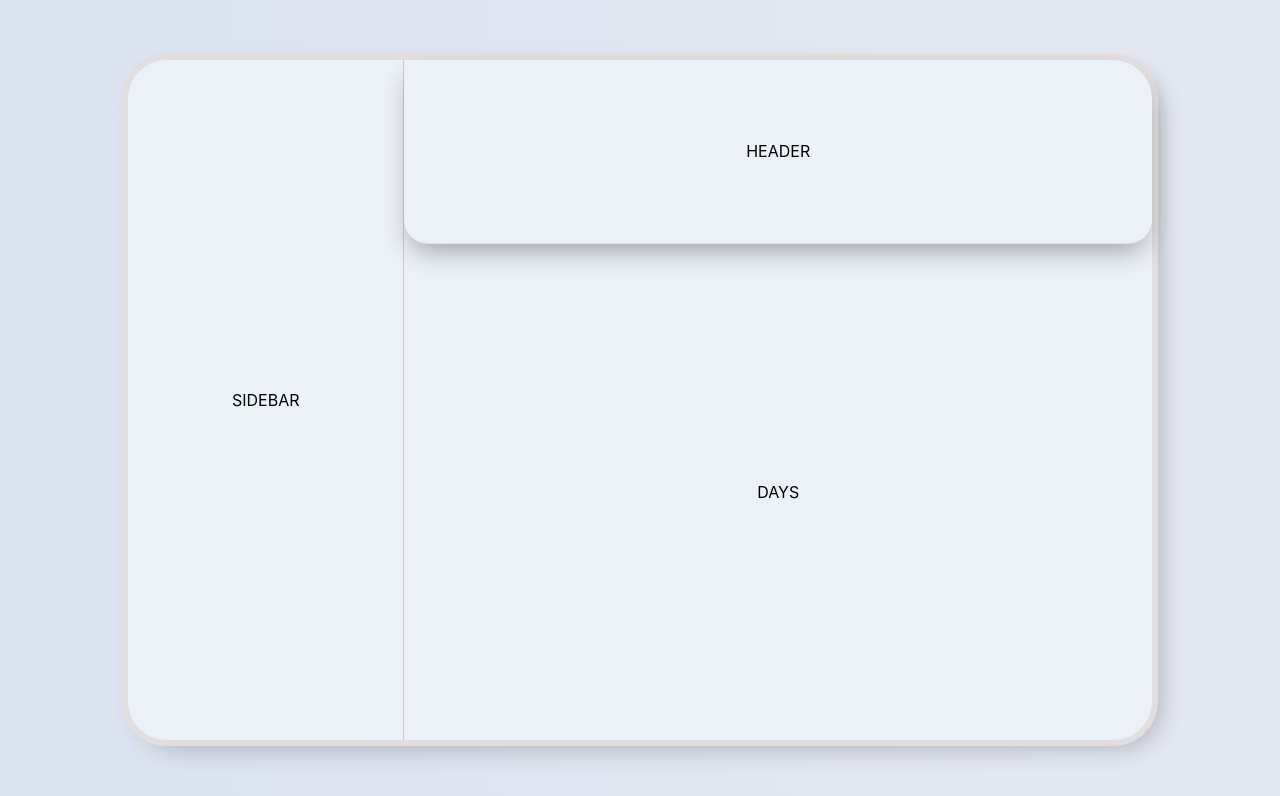
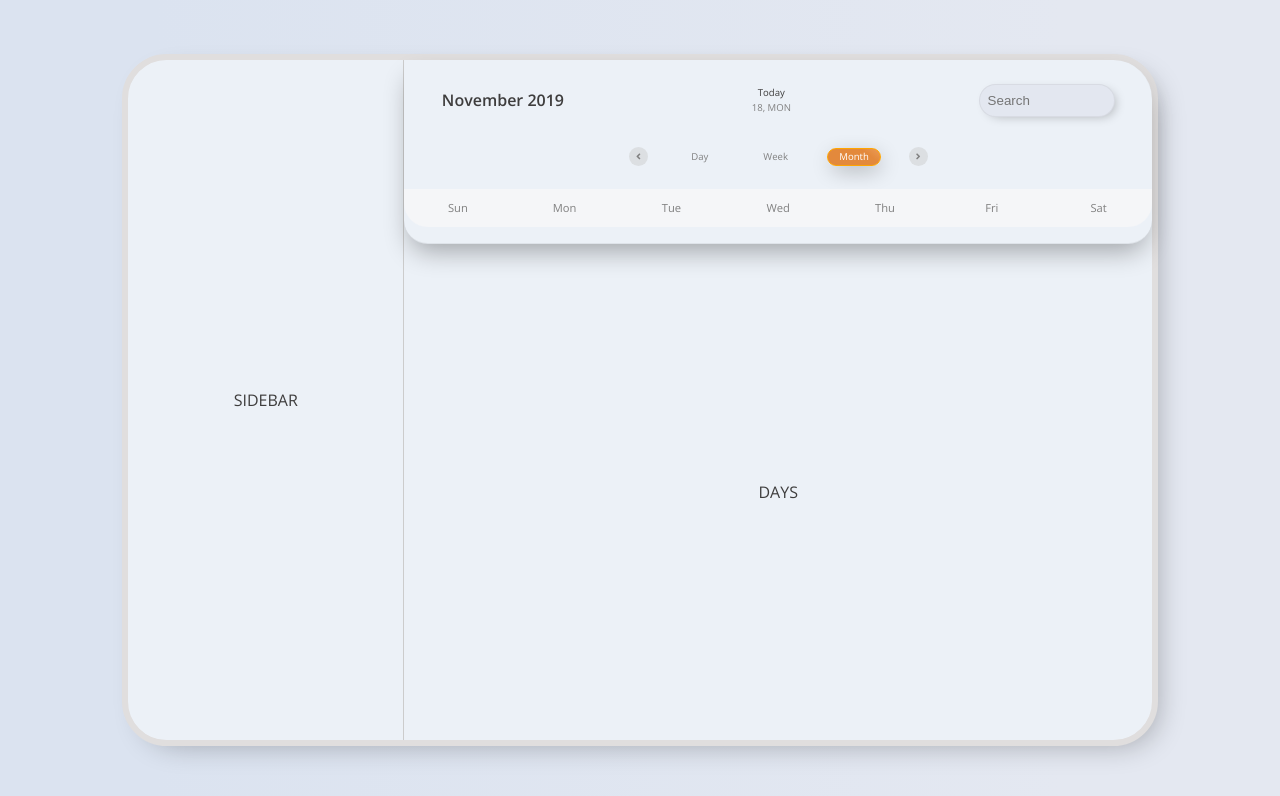
Before and after one commit to PouriaMolaei/Calendar, a React app: page / in a window 1280 px wide. Shown: the top 796 px of the page. Built offline with nearby package versions, Linux system fonts and the light colour scheme.

Commit message:
Header: fairly done.

```diff
--- a/public/index.html
+++ b/public/index.html
@@ -1,14 +1,12 @@
 <!DOCTYPE html>
 <html lang="en">
+
 <head>
   <meta charset="utf-8" />
   <link rel="icon" href="%PUBLIC_URL%/favicon.ico" />
   <meta name="viewport" content="width=device-width, initial-scale=1" />
   <meta name="theme-color" content="#000000" />
-    <meta
-      name="description"
-      content="Web site created using create-react-app"
-    />
+  <meta name="description" content="Web site created using create-react-app" />
   <link rel="apple-touch-icon" href="%PUBLIC_URL%/logo192.png" />
   <!--
       manifest.json provides metadata used when your web app is installed on a
@@ -24,8 +22,14 @@
       work correctly both with client-side routing and a non-root public URL.
       Learn how to configure a non-root public URL by running `npm run build`.
     -->
+  <link rel="preconnect" href="https://fonts.gstatic.com">
+  <link href="https://fonts.googleapis.com/css2?family=Open+Sans:wght@400;600&display=swap" rel="stylesheet">
+  <link rel="stylesheet" href="https://cdnjs.cloudflare.com/ajax/libs/font-awesome/5.15.3/css/all.min.css"
+    integrity="sha512-iBBXm8fW90+nuLcSKlbmrPcLa0OT92xO1BIsZ+ywDWZCvqsWgccV3gFoRBv0z+8dLJgyAHIhR35VZc2oM/gI1w=="
+    crossorigin="anonymous" referrerpolicy="no-referrer" />
   <title>React App</title>
 </head>
+
 <body>
   <noscript>You need to enable JavaScript to run this app.</noscript>
   <div id="root"></div>
@@ -40,4 +44,5 @@
       To create a production bundle, use `npm run build` or `yarn build`.
     -->
 </body>
+
 </html>
--- a/src/containers/Main.js
+++ b/src/containers/Main.js
@@ -11,6 +11,8 @@ const Wrapper = styled.main`
     display: grid;
     grid-template-columns: 27% 73%;
     grid-template-rows: 27% 73%;
+    font-family: 'Open Sans', sans-serif;
+    color: #3e3d3d;
 `;
 
 const SideBar = styled.section`
@@ -24,13 +26,101 @@ const SideBar = styled.section`
 
 const Header = styled.section`
     display: flex;
-    justify-content: center;
+    flex-direction: column;
+    justify-content: space-between;
     align-items: center;
+    padding: 1rem 0;
     border-bottom: 1px solid rgba(13, 13, 13, 0.06);
     border-top-right-radius: 2.5rem;
     border-bottom-left-radius: 1.5rem;
     border-bottom-right-radius: 1.5rem;
     box-shadow: 0px 13px 27px -6.5px rgba(0, 0, 0, 0.33);
+
+    header {
+        width: 90%;
+        height: 3rem;
+        display: flex;
+        align-items: center;
+        justify-content: space-between;
+    }
+
+    .year-month {
+        font-weight: 600;
+    }
+    .today {
+        display: flex;
+        flex-direction: column;
+        justify-content: center;
+        align-items: center;
+    }
+
+    .today p {
+        margin: 1px;
+        font-size: 0.6rem;
+    }
+
+    .gray {
+        color: gray;
+    }
+
+    .search {
+        background-color: #E3E7F0;
+        width: 8.5rem;
+        padding: 0.5rem;
+        border-radius: 1.5rem;
+        border: 0.5px solid rgb(128 128 128 / 12%);
+        box-shadow: 4px 3px 12px -5px rgb(0 0 0 / 33%);
+    }
+
+    .search:focus-visible {
+        outline: none;
+    }
+
+    section {
+        display: flex;
+        align-items: center;
+        justify-content: space-between;
+        width: 40%;
+        color: gray;
+        font-size: 0.6rem;
+    }
+
+    section p {
+        width: 3rem;
+    }
+
+    span {
+        display: flex;
+        justify-content: center;
+        align-items: center;
+        padding: 0;
+        background-color: #dcdfe2;
+        width: 1.2rem;
+        height: 1.2rem;
+        border-radius: 0.6rem;
+    }
+
+    .picked {
+        color: white;
+        background: linear-gradient(37deg, rgba(227,137,60,1) 74%, rgba(235,155,86,1) 100%);
+        border-radius: 0.7rem;
+        padding: 0.1rem;
+        border: 1px solid orange;
+        box-shadow: 2px 6px 21px -3px rgb(0 0 0 / 33%);
+    }
+
+    footer {
+        width: 100%;
+        height: auto;
+        background-color: #F5F6F8;
+        border-bottom-left-radius: 1.5rem;
+        border-bottom-right-radius: 1.5rem;
+        display: grid;
+        grid-template-columns: repeat(7, 1fr);
+        grid-template-rows: 1fr;
+        color: gray;
+        font-size: 0.7rem;
+    }
 `;
 
 const Section = styled.section`
@@ -45,7 +135,32 @@ const Main = props => {
     return (
         <Wrapper>
             <SideBar>SIDEBAR</SideBar>
-            <Header>HEADER</Header>
+            <Header>
+                <header>
+                    <p className="year-month">November 2019</p>
+                    <div className="today">
+                        <p>Today</p>
+                        <p className="gray">18, MON</p>
+                    </div>
+                    <input type="search" className="search" placeholder="Search" />
+                </header>
+                <section>
+                    <span><i class="fas fa-angle-left"></i></span>
+                    <p>Day</p>
+                    <p>Week</p>
+                    <p className="picked">Month</p>
+                    <span><i class="fas fa-angle-right"></i></span>
+                </section>
+                <footer>
+                    <p>Sun</p>
+                    <p>Mon</p>
+                    <p>Tue</p>
+                    <p>Wed</p>
+                    <p>Thu</p>
+                    <p>Fri</p>
+                    <p>Sat</p>
+                </footer>
+            </Header>
             <Section >DAYS</Section>
         </Wrapper>
     );
```
Lines whose indentation alone changed are shown as unchanged.
